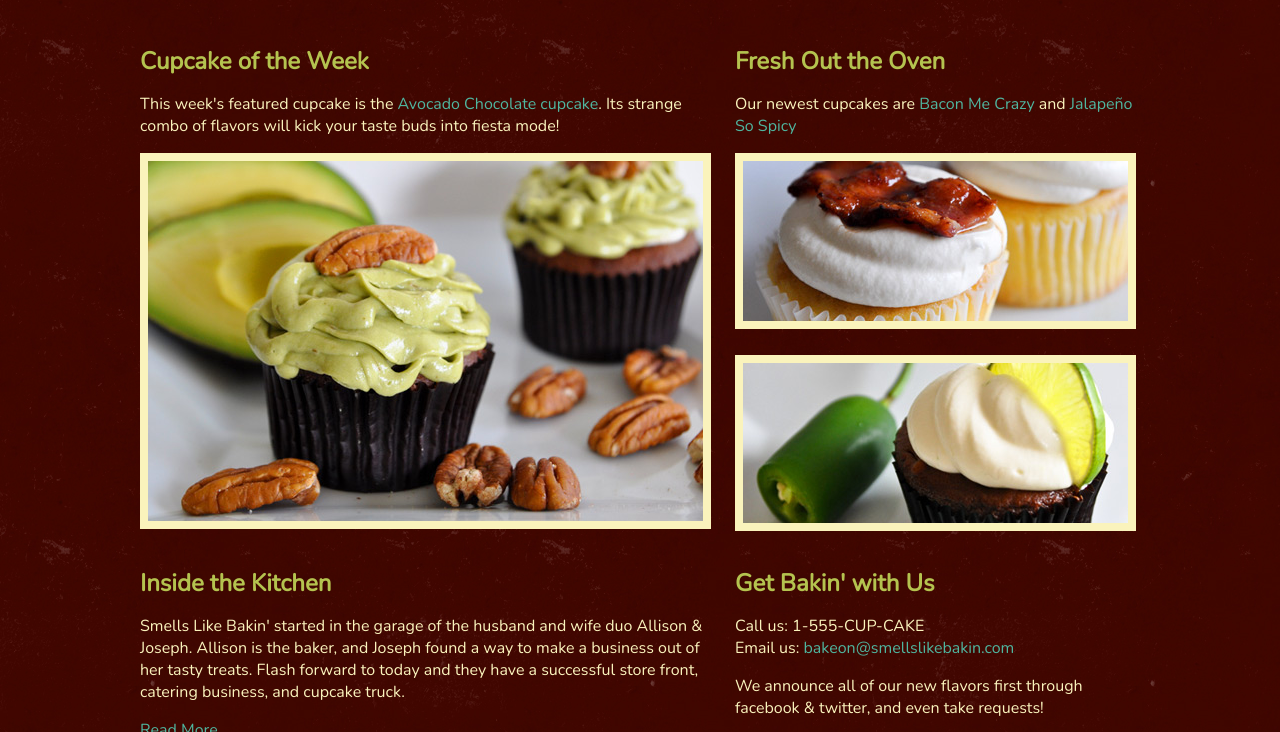
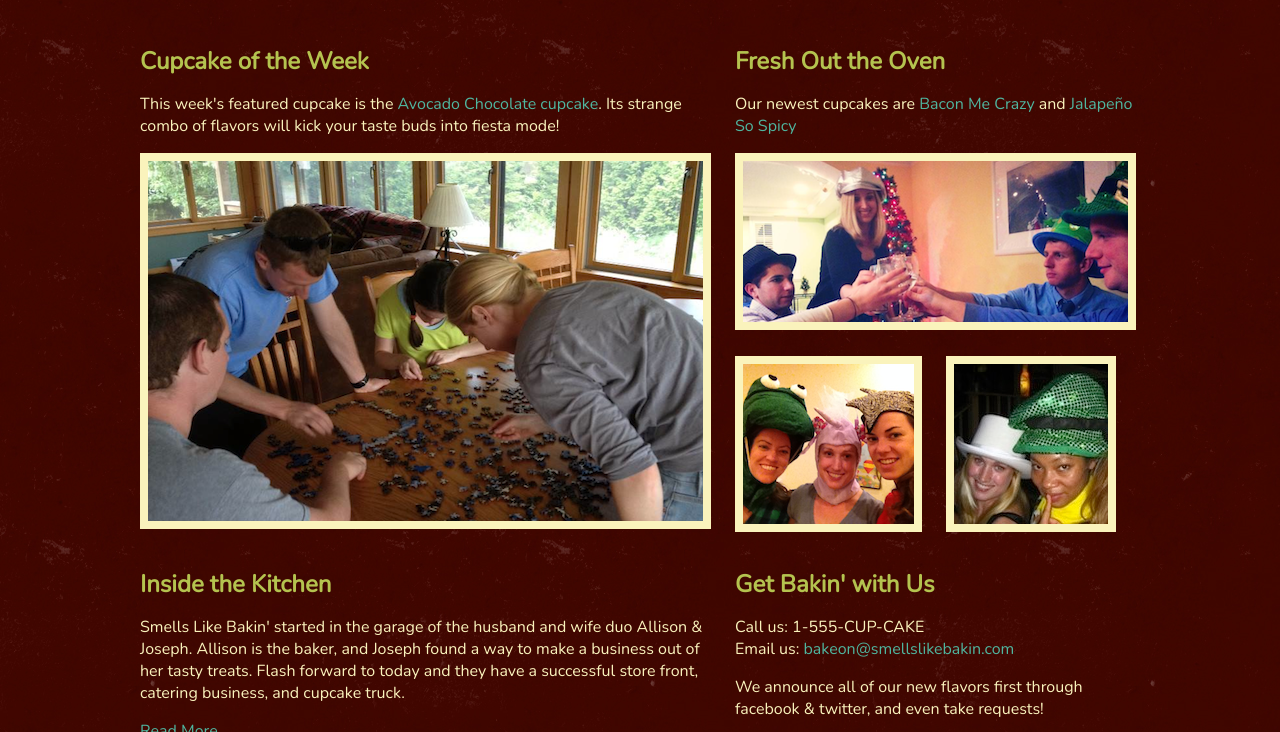
Before and after one commit to albaer/bakery, a plain HTML site: page index.html in a window 1280 px wide. Shown: the part 522-1254 px from the top of the page. Drawn offline with nearby package versions, Linux system fonts and the light colour scheme.

Commit message:
Replaced bakery images with my pictures

```diff
--- a/css/style.css
+++ b/css/style.css
@@ -58,7 +58,7 @@ ul.nav li a {
 
 #new-cupcakes img {
 	border: 8px solid #FAF3BC;
-	margin: 0 0 20px 0;
+	margin: 0 20px 20px 0;
 }
 
 #featured-cupcake img {
--- a/index.html
+++ b/index.html
@@ -36,14 +36,15 @@
 		<div id="featured-cupcake" class="grid_7">
 			<h2>Cupcake of the Week</h2>
 			<p>This week's featured cupcake is the <a href="#">Avocado Chocolate cupcake</a>. Its strange combo of flavors will kick your taste buds into fiesta mode!</p>
-			<img src="img/featured-cupcake.jpg" alt="Avocado Chocolate Cupcake">
+			<img src="img/puzzling.png" alt="Puzzling">
 		</div>
 
 		<div id="new-cupcakes" class="grid_5 omega">
 	    <h2>Fresh Out the Oven</h2>
 	    <p>Our newest cupcakes are <a href="#">Bacon Me Crazy</a> and <a href="#">Jalapeño So Spicy</a></p>
-	    <img src="img/new-cupcake-bacon.jpg" alt="Bacon Me Crazy">
-	    <img src="img/new-cupcake-jalapeno.jpg" alt="Jalapeño So Spicy">
+	    <img src="img/silly_hats_newyears.png" alt="Silly hats on on New Year's Eve">
+	    <img src="img/silly_hats_halloween.png" alt="Silly hats on Halloween">
+	    <img src="img/silly_hats_unc.jpg" alt="Silly hats at UNC">
 		</div>
 
 
```
Also changed, not shown: img/puzzling.png (added), img/silly_hats_halloween.png (added), img/silly_hats_newyears.png (added), img/silly_hats_unc.jpg (added).
